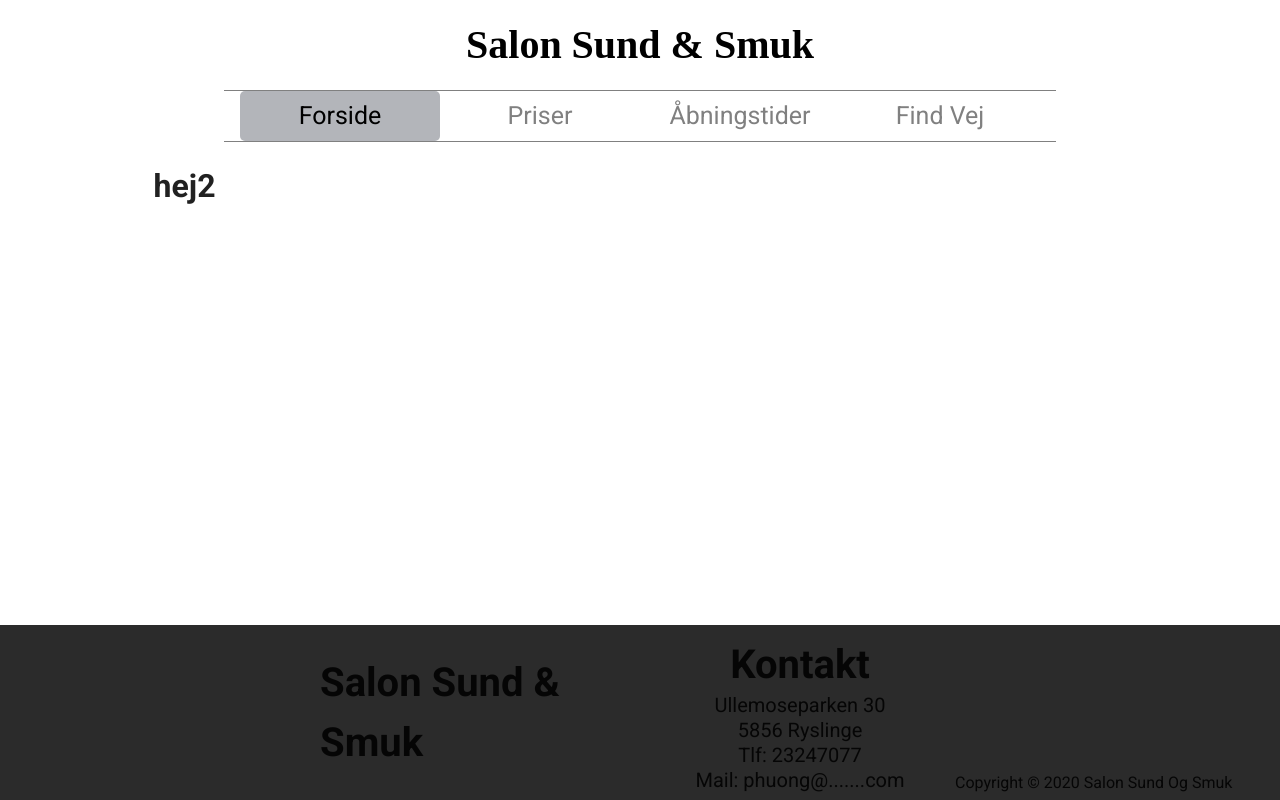
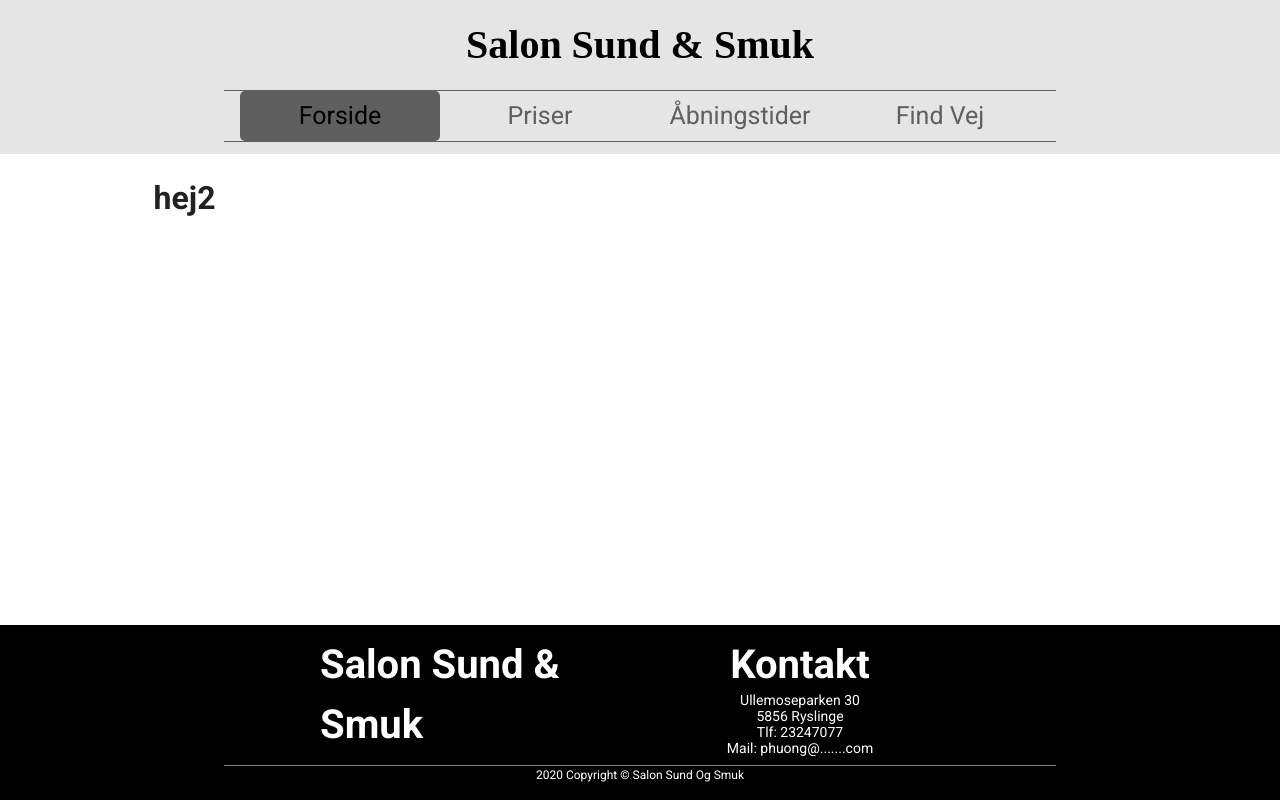
Before and after one commit to Mesterduc/SundOgSmuk2, a Vue app in the folder front-end/: page /#/ in a window 1280 px wide. Built offline with nearby package versions, Linux system fonts and the light colour scheme.

Commit message:
asdm,aæsd

```diff
--- a/front-end/src/App.vue
+++ b/front-end/src/App.vue
@@ -1,8 +1,8 @@
 <template>
   <v-app>
-    <TopNav />
-    <v-content class="hej">
-       <router-view />
+    <v-content>
+      <TopNav />
+      <router-view />
     </v-content>
     <Footer />
   </v-app>
--- a/front-end/src/components/Footer.vue
+++ b/front-end/src/components/Footer.vue
@@ -1,7 +1,10 @@
 <template>
+  <div class="footer-container">
   <div class="main-footer">
     <div class="footer-logo">
-      <h1> Salon Sund & Smuk</h1>
+      <router-link to="/" class="footer-logo">
+        <h1> Salon Sund & Smuk </h1>
+      </router-link>
     </div>
     <div class="footer-kontakt">
       <h1>Kontakt</h1>
@@ -11,8 +14,9 @@
       <p>Mail: phuong@.......com</p>
 
     </div>
-    <div class="copyright">
-     <p>Copyright &copy; 2020 Salon Sund Og Smuk</p>
+  </div>
+   <div class="copyright">
+     <p>2020 Copyright &copy; Salon Sund Og Smuk</p>
     </div>
   </div>
 </template>
--- a/front-end/src/sass/base/_variables.sass
+++ b/front-end/src/sass/base/_variables.sass
@@ -0,0 +1,4 @@
+$light-grey: #e5e5e5
+$dark-grey: #5f5f5f
+$black: black
+$white: white
--- a/front-end/src/sass/components/_footer.sass
+++ b/front-end/src/sass/components/_footer.sass
@@ -1,27 +1,35 @@
-.main-footer
-  background-color: #2b2b2b
-  display: grid
-  grid-template-columns: repeat(4, 1fr)
-  padding-bottom: 10px
-  padding-top: 10px
-  .footer-logo
-    grid-column-start: 2
-    grid-column-end: 2
+.footer-container
+  background-color: black
+  color: white
+  .main-footer
+    display: grid
+    grid-template-columns: repeat(4, 1fr)
+    padding-bottom: 10px
+    padding-top: 10px
+    .footer-logo
+      grid-column-start: 2
+      grid-column-end: 2
+      display: grid
+      align-items: center
+      font-size: 20px
+      text-decoration: none
+      color: white
 
-    display: grid
-    align-items: center
-    font-size: 20px
+    .footer-kontakt
+      grid-column-start: 3
+      text-align: center
+      font-size: 20px
+    p
+      margin: -5px
+      padding: -5px
+      font-size: 14px
 
-  .footer-kontakt
-    grid-column-start: 3
-    text-align: center
-    font-size: 20px
-  p
-    margin: -5px
-    padding: -5px
-
-  .copyright
-    align-self: end
+.copyright
+  border-top: 1px solid grey
+  font-size: 12px
+  width: 65%
+  margin:0 auto
+  text-align: center
 
 
 @media (max-width: 1090px)
--- a/front-end/src/sass/components/_topNav.sass
+++ b/front-end/src/sass/components/_topNav.sass
@@ -1,12 +1,11 @@
-
-
 .top-nav
   display: flex
   flex-direction: column
   align-items: center
-  // background-color: green
+  background-color: $light-grey
+  padding-bottom: 12px
   .title1
-    color: black
+    color: $black
     font-size: 40px
     font-family: Avantgarde, TeX Gyre
     margin: 15px 0px 15px 0px
@@ -16,8 +15,8 @@
     display: flex
     justify-content: center
     align-items: center
-    border-top: 1px solid grey
-    border-bottom: 1px solid grey
+    border-top: 1px solid $dark-grey
+    border-bottom: 1px solid $dark-grey
     width: 65%
 
   .knap-sti
@@ -25,22 +24,21 @@
     justify-content: center
     align-items: center
     text-decoration: none
-    // background-color: grey
     margin: 0rem
-    color: grey
+    color: $dark-grey
     height: 50px
     width: 200px
     font-size: 25px
     &:hover
-      background-color:  #b3b5ba
-      color: green
+      background-color: $dark-grey
+      color: $black
       padding: 1px
       border-radius: 5px
 
   .router-link-exact-active
-    background-color:  #b3b5ba
+    background-color:  $dark-grey
     border-radius: 5px
-    color: black
+    color: $black
     // text-decoration: none
 
 
--- a/front-end/src/sass/views/_forside.sass
+++ b/front-end/src/sass/views/_forside.sass
@@ -1,3 +1,8 @@
+.hej
+  // background-image: url("../../public/landscape.png")
+  // background-position: center
+  // height: 100vh
+  // width: 100%
 .forside-container
   grid-column-start: 2
   grid-column-end: 2
--- a/front-end/src/views/Forside.vue
+++ b/front-end/src/views/Forside.vue
@@ -1,7 +1,9 @@
 <template>
-  <div class="main-container">
-    <div class="forside-container">
-         <h1>hej2</h1>
+  <div class="hej">
+    <div class="main-container">
+      <div class="forside-container">
+        <h1>hej2</h1>
+      </div>
     </div>
   </div>
 </template>
```
Also changed, not shown: front-end/public/landscape.png (added), front-end/src/sass/base/_general.sass (line endings or trailing spaces), 1 other file (tests, documents, lock files or other folders).
